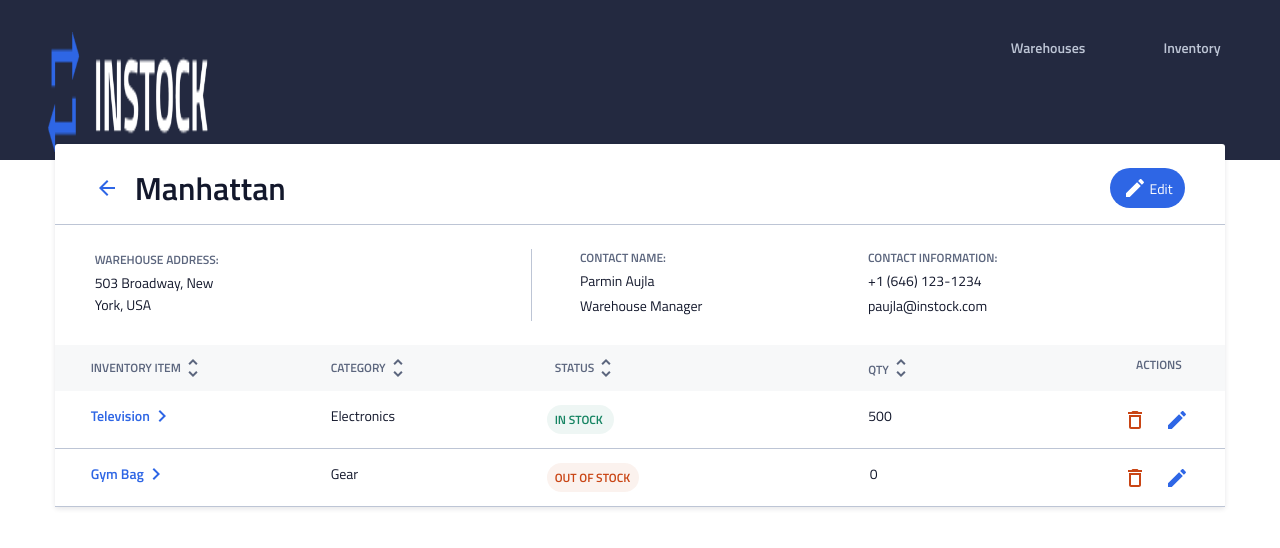
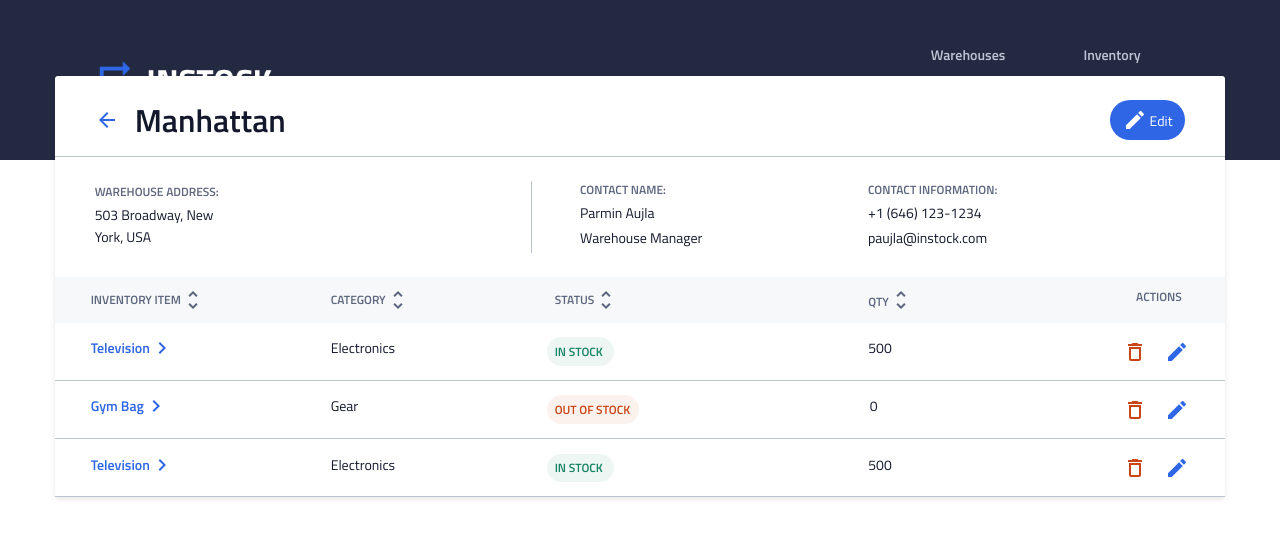
Before and after one commit to auditie/InStock-Client, a React (Create React App) app: page / in a window 1280 px wide. Shown: the top 548 px of the page. Built offline with nearby package versions, Linux system fonts and the light colour scheme; no server answers.

Commit message:
pulling new develop

```diff
--- a/src/components/Header/Header.scss
+++ b/src/components/Header/Header.scss
@@ -1,5 +1,7 @@
 @use '../../styles/partials/mixins';
-@use '../../styles//partials/variables';
+@use '../../styles/partials/variables';
+@use '../../styles/partials/fonts';
+@use '../../styles/partials/global';
 
 .header {
     background-color: variables.$Graphite;
@@ -16,18 +18,20 @@
 
     &__logo {
         padding: 2rem 0 0.5rem;
-        width: 7.3rem;
-        // height: 1.7rem;
+        width: 8.5rem;
         display: block;
         margin: auto;
 
         @include mixins.tablet {
             width: 10rem;
-            // height: 2.5rem;
-            margin: 0 1.5rem 0 3rem;
-            padding-top: 2rem;
+            padding: 0rem;
+            margin-left: 3rem;
         }
 
+        @include mixins.desktop {
+            width: 11rem;
+            margin-left: 6rem;
+        }
     }
 
     &__nav {
@@ -35,18 +39,21 @@
         justify-content: space-evenly;
 
         @include mixins.tablet {
-            padding-top: 1.2rem;
+            padding-top: 1.5rem;
             margin-right: 1rem;
+        }
 
+        @include mixins.desktop {
+            margin-right: 6rem;
         }
 
         &--title {
             color: variables.$Cloud;
             text-align: center;
-            padding-top: 0.25rem;
+            padding-top: 0.4rem;
             background-color: transparent;
             width: 10rem;
-            height: 2rem;
+            height: 2.1rem;
             border-radius: 20px;
 
             @include mixins.tablet {
--- a/src/components/WarehouseDetails/WarehouseDetails.scss
+++ b/src/components/WarehouseDetails/WarehouseDetails.scss
@@ -19,7 +19,15 @@ h4 {
 .single-warehouse {
     display: flex;
     flex-direction: column;
-    @include mixins.card;
+    // @include mixins.card;
+
+    // @include mixins.tablet {
+    //     top: 10%;
+    // }
+
+    // @include mixins.desktop {
+    //     top: 9.5%;
+    // }
 
     &__header {
         display: flex;
--- a/src/pages/HomePage/HomePage.js
+++ b/src/pages/HomePage/HomePage.js
@@ -41,6 +41,16 @@ class HomePage extends Component {
         "category": "Gear",
         "status": "Out of Stock",
         "quantity": 0
+      },
+      {
+        id: "9b4f79ea-0e6c-4e59-8e05-afd933d0b3d3",
+        warehouseID: "2922c286-16cd-4d43-ab98-c79f698aeab0",
+        warehouseName: "Manhattan",
+        itemName: "Television",
+        description: "This 50\", 4K LED TV provides a crystal-clear picture and vivid colors.",
+        category: "Electronics",
+        status: "In Stock",
+        quantity: 500
       }
     ]
   };
@@ -76,9 +86,22 @@ class HomePage extends Component {
   }
 
   render() {
+          {/*<Switch>
+          <Route
+              path='/' exact
+              render={(routerProps) => (
+                  <WarehouseList handleClick={this.handleClick} id={this.state.selectedWarehouse.id} {...routerProps}/>
+              )}/>
+          <Route
+              path='/warehouses/:warehouseId'
+              render={(routerProps) => (
+                  <WarehouseDetails warehouse={this.state.selectedWarehouse} contact={this.state.selectedWarehouse.contact} inventory={this.state.warehouseInventory} {...routerProps}/>
+              )}/>
+              </Switch>*/}
     return (
-
-              <WarehouseDetails warehouse={this.state.selectedWarehouse} contact={this.state.selectedWarehouse.contact} inventory={this.state.warehouseInventory}/>
+      <div className='card'>
+      <WarehouseDetails warehouse={this.state.selectedWarehouse} contact={this.state.selectedWarehouse.contact} inventory={this.state.warehouseInventory} />
+      </div>
     )
   }
 
--- a/src/pages/HomePage/HomePage.scss
+++ b/src/pages/HomePage/HomePage.scss
@@ -0,0 +1,16 @@
+@use '../../styles/partials/global.scss' as *;
+@use '../../styles/partials/mixins.scss';
+@use '../../styles/partials/variables.scss';
+@use '../../styles/partials/fonts.scss';
+
+.card {
+  @include mixins.card;
+
+  @include mixins.tablet {
+    top: 10%;
+    }
+
+    @include mixins.desktop {
+        top: 9.5%;
+    }
+}
```
